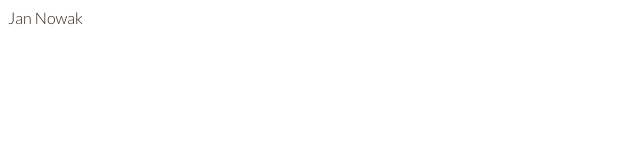
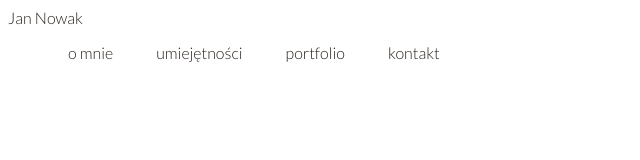
Before and after one commit to katarzynaklimek/portfolio, a plain HTML site: page index.html in a window 1280 px wide. Shown: the whole page, without its empty margins (0-640 px from the left). Drawn offline with Linux system fonts and the light colour scheme.

Commit message:
menu, header

```diff
--- a/css/style.css
+++ b/css/style.css
@@ -3,3 +3,33 @@
     color: #291f1a;
     font-weight: 300;
 }
+
+ul#lista > li {
+    list-style: none;
+    display: inline-block;
+
+
+}
+
+#menu {
+    background-color: #ffffff;
+    position: relative;
+    color: #1ac056;
+    font-weight: 300;
+    width: 100%;
+
+    }
+nav {
+
+    float: right;
+
+}
+
+a {
+    text-decoration: none;
+    margin-left: 20px;
+    margin-right: 20px;
+}
+a:hover {
+    color: #291f1a;
+}
--- a/index.html
+++ b/index.html
@@ -11,6 +11,13 @@
 </head>
 <body>
    <header>Jan Nowak</header>
-
+    <nav id="menu">
+        <ul id="lista">
+            <li><a href="omnie.html">o mnie</a></li>
+            <li><a href="umiejetnosci.html">umiejętności</a></li>
+            <li><a href="portfolio.html">portfolio</a></li>
+            <li><a href="kontakt.html">kontakt</a></li>
+        </ul>
+    </nav>
 </body>
 </html>
```
Also changed, not shown: kontakt.html (added), omnie.html (added), portfolio.html (added), umiejetnosci.html (added).
